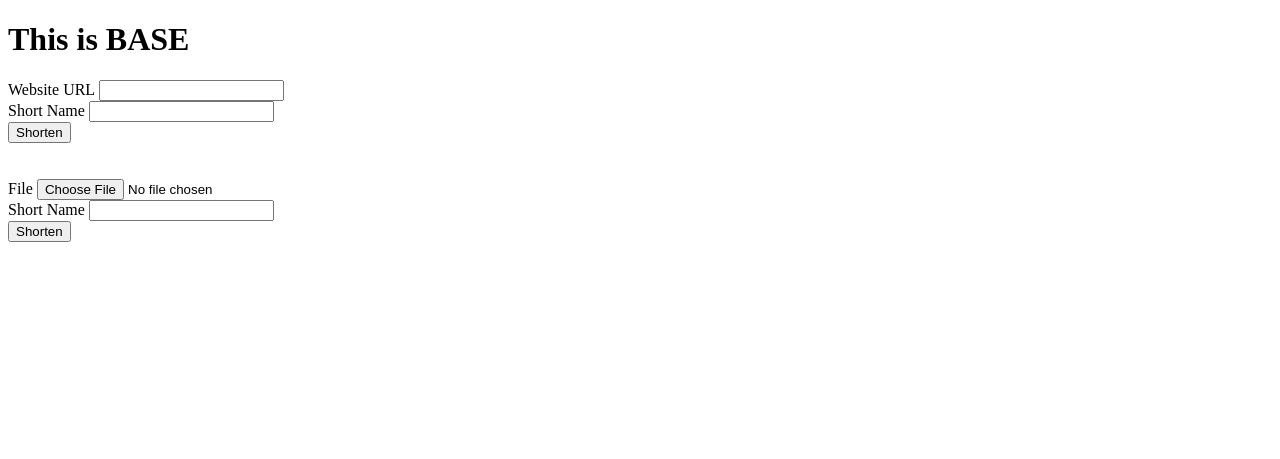
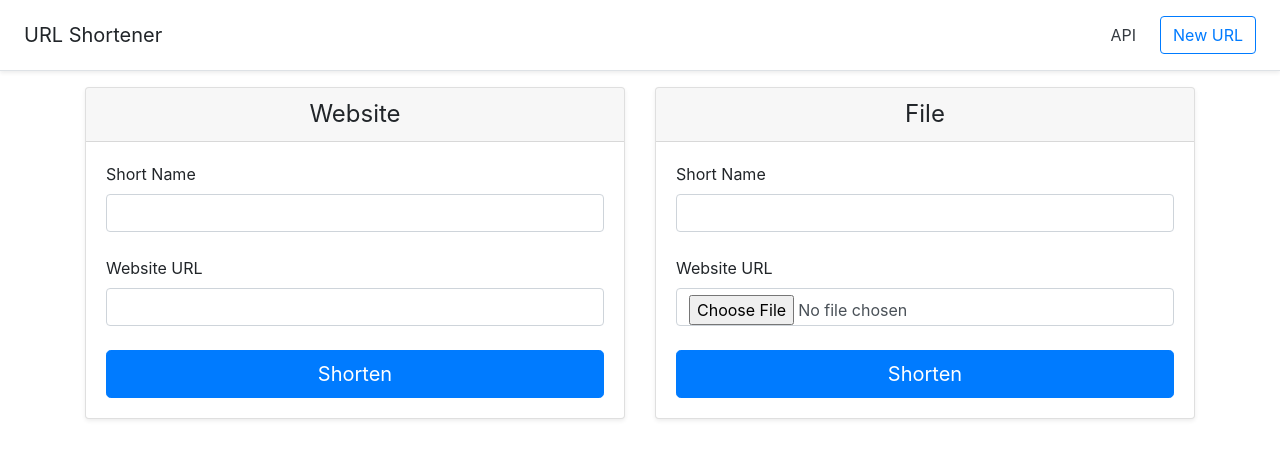
Before and after one commit to xuzhentao/LinkedInLearningProjects, a Flask app: page / in a window 1280 px wide. Shown: the top 459 px of the page. Run offline with Flask 2, Linux system fonts and the light colour scheme; some libraries are stand-ins or nearby versions.

Commit message:
[Flask_Essential_Training] css added

```diff
--- a/Flask_Essential_Training/url-shortener/templates/base.html
+++ b/Flask_Essential_Training/url-shortener/templates/base.html
@@ -1,15 +1,43 @@
-<!DOCTYPE html>
+<!doctype html>
 <html lang="en">
+
 <head>
-   {% block title%}
-    {% endblock %}
+  <!-- Required meta tags -->
+  <meta charset="utf-8">
+  <meta name="viewport" content="width=device-width, initial-scale=1, shrink-to-fit=no">
+
+  <!-- Bootstrap CSS -->
+  <link rel="stylesheet" href="{{ url_for('static', filename='bootstrap.min.css') }}">
+
+  <title>{% block title %}{% endblock %}</title>
 </head>
+
 <body>
 
-<h1>This is BASE</h1>
+  <div class="d-flex flex-column flex-md-row align-items-center p-3 px-md-4 mb-3 bg-white border-bottom shadow-sm">
+    <h5 class="my-0 mr-md-auto font-weight-normal">URL Shortener</h5>
+    <nav class="my-2 my-md-0 mr-md-3">
+      <a class="p-2 text-dark" href="{{ url_for('session_api') }}">API</a>
+    </nav>
+    <a class="btn btn-outline-primary" href="{{ url_for('home') }}">New URL</a>
+  </div>
 
-{% block main %}
-{% endblock %}
 
+  {% for message in get_flashed_messages() %}
+  <div class="container text-center">
+    <div class="p-3 mb-2 bg-danger text-white">{{ message }}</div>
+  </div>
+  <br>
+  {% endfor %}
+
+
+  {% block main %}{% endblock %}
+
+  <!-- Optional JavaScript -->
+  <!-- jQuery first, then Popper.js, then Bootstrap JS -->
+  <script src="{{ url_for('static', filename='jquery-3.3.1.slim.min.js') }}"></script>
+  <script src="{{ url_for('static', filename='popper.min.js') }}"></script>
+  <script src="{{ url_for('static', filename='bootstrap.min.js') }}"></script>
 </body>
+
 </html>
--- a/Flask_Essential_Training/url-shortener/templates/home.html
+++ b/Flask_Essential_Training/url-shortener/templates/home.html
@@ -1,45 +1,56 @@
 {% extends 'base.html' %}
 
-{% block title %}
-<meta charset="UTF-8">
-<title>Hi welcome Zhentao</title>
-{% endblock %}
+{% block title %}URL Shortener{% endblock %}
 
 {% block main %}
 
 
+<div class="container">
+  <div class="card-deck mb-3">
+    <div class="card mb-4 shadow-sm">
+      <div class="card-header">
+        <h4 class="my-0 font-weight-normal text-center">Website</h4>
+      </div>
+      <div class="card-body">
         <form action="your-url" method="post">
+          <label for="code">Short Name</label>
+          <input type="text" class="form-control" name="code" id="code" value="" required>
+          <br>
           <label for="url">Website URL</label>
-    <input name="url" required type="url" value="">
+          <input type="url" class="form-control" name="url" id="url" value="" required>
           <br>
-    <label for="code">Short Name </label>
-    <input name="code" required type="text" value="">
+          <button class="btn btn-primary btn-lg btn-block" type="submit">Shorten</button>
+        </form>
+      </div>
+    </div>
+    <div class="card mb-4 shadow-sm">
+      <div class="card-header">
+        <h4 class="my-0 font-weight-normal text-center">File</h4>
+      </div>
+      <div class="card-body">
+        <form action="your-url" method="post" enctype="multipart/form-data">
+          <label for="code">Short Name</label>
+          <input type="text" class="form-control" name="code" id="code" value="" required>
           <br>
-    <input type="submit" value="Shorten">
+          <label for="long_url">Website URL</label>
+          <input type="file" class="form-control" name="file" id="file" required>
+          <br>
+          <button class="btn btn-primary btn-lg btn-block" type="submit">Shorten</button>
         </form>
+      </div>
+    </div>
+  </div>
 
-<br>
-<br>
-
-
-<form action="your-url" enctype="multipart/form-data" method="post">
-    <label for="file">File</label>
-    <input name="file" required type="file" value="">
-    <br>
-    <label for="code">Short Name </label>
-    <input name="code" required type="text" value="">
-    <br>
-    <input type="submit" value="Shorten">
-</form>
-
-{%if codes%}
-<h1>Codes you have created</h1>
+  {% if codes %}
+  <h2>Codes you have created:</h2>
   <ul>
-    {%for code in codes%}
-    <li><a href="{{url_for('redirect_to_url',code=code)}}">{{code}}</a></li>
+    {% for code in codes %}
+    <a href="{{ url_for('redirect_to_url', code=code) }}">
+      <li>{{ code }}</li>
+    </a>
     {% endfor %}
   </ul>
   {% endif %}
-
+</div>
 
 {% endblock %}
--- a/Flask_Essential_Training/url-shortener/app.py
+++ b/Flask_Essential_Training/url-shortener/urlshort.py
@@ -75,4 +75,4 @@ def page_not_found(error):
 
 @app.route("/api")
 def session_api():
-   return jsonify(list(session.keys()))
+    return jsonify(list(session.keys()))
```
Also changed, not shown: Flask_Essential_Training/url-shortener/templates/page_not_found.html (+11 -9 lines), Flask_Essential_Training/url-shortener/templates/your_url.html (+25 -12 lines), 1 other file. Lines whose indentation alone changed are shown as unchanged.
